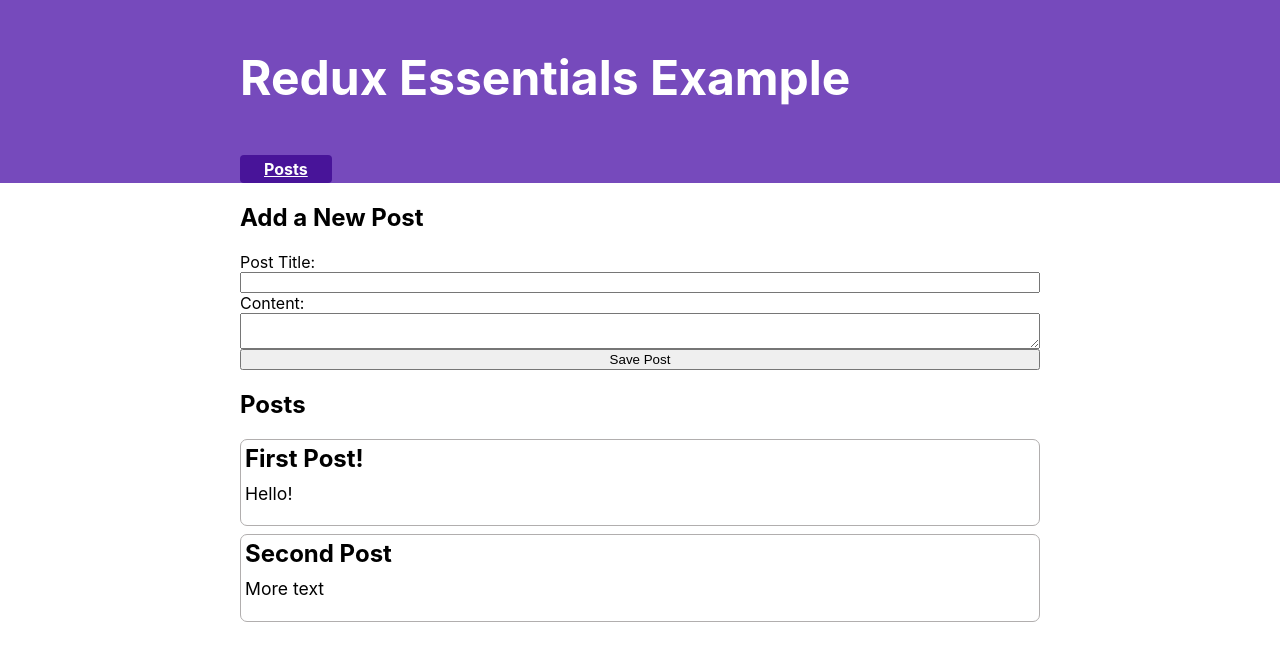
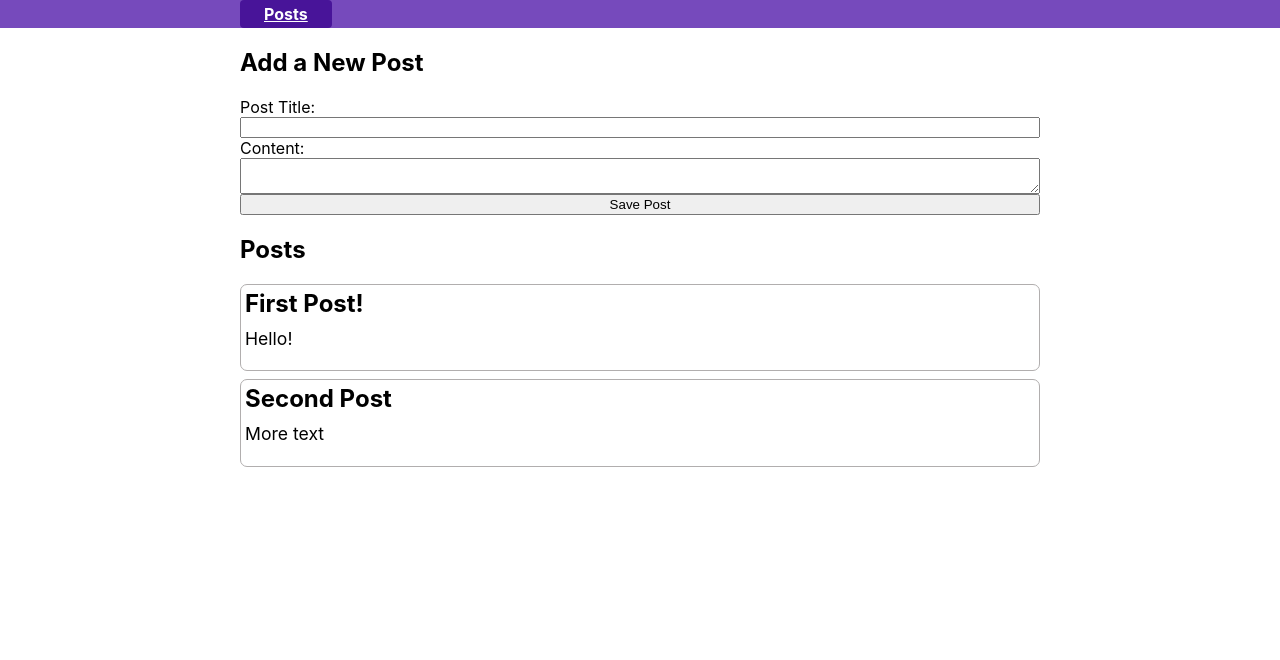
Before and after one commit to silicogen/redux.js.examples, a React app: page / in a window 1280 px wide. Shown: the top 660 px of the page. Built offline with nearby package versions, Linux system fonts and the light colour scheme.

Commit message:
hide title

```diff
--- a/src/app/Navbar.js
+++ b/src/app/Navbar.js
@@ -4,7 +4,7 @@ export const Navbar = () => {
   return (
     <nav>
       <section>
-        <h1>Redux Essentials Example</h1>
+        {/* <h1>Redux Essentials Example</h1> */}
         <div className="navContent">
           <div className="navLinks">
             <Link to="/">Posts</Link>
```
